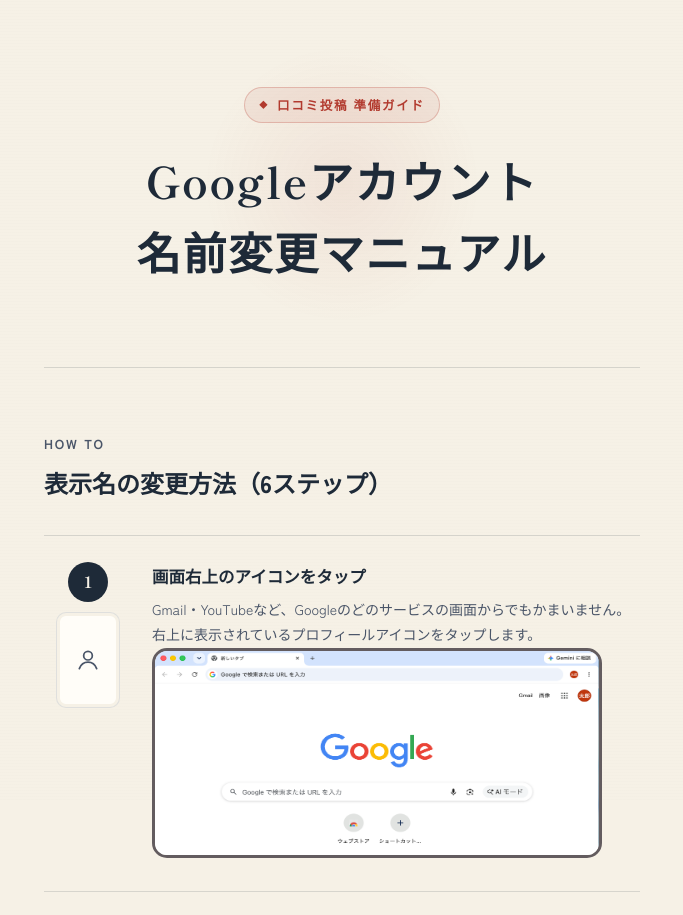
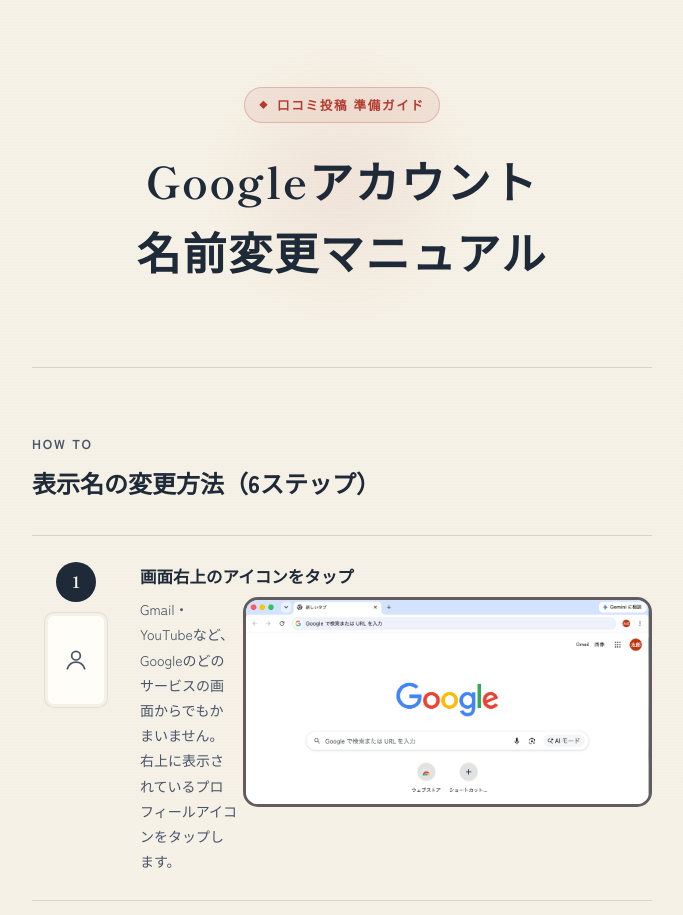
Before and after one commit to BROMOdesign/google-account-name, a plain HTML site: page google-name-change-guide.html in a window 1280 px wide. Shown: the top 915 px of the page, without its empty margins (298-981 px from the left). Drawn offline with Linux system fonts and the light colour scheme.

Commit message:
wrapのpaddingを22pxから10pxに変更。class="step_one"を追加。

```diff
--- a/google-name-change-guide.html
+++ b/google-name-change-guide.html
@@ -51,7 +51,7 @@
       .wrap {
         max-width: 640px;
         margin: 0 auto;
-        padding: 0 22px;
+        padding: 0 10px;
       }
 
       /* ---------- texture ---------- */
@@ -450,11 +450,6 @@
         color: rgba(74, 85, 104, 0.7);
       }
 
-      img {
-        border-radius: 15px;
-        border: 3px solid #635c5f;
-      }
-
       @media (max-width: 420px) {
         .step {
           grid-template-columns: 64px 1fr;
@@ -464,6 +459,17 @@
           width: 52px;
           height: 80px;
         }
+      }
+
+      /* ---------- 久保が追加しているcss ---------- */
+      img {
+        border-radius: 15px;
+        border: 3px solid #635c5f;
+      }
+
+      .step_one {
+        display: flex; /* 中身を横並びにする */
+        gap: 5px; /* 画像とテキストの間にスペースを作る */
       }
     </style>
   </head>
@@ -501,8 +507,9 @@
               </svg>
             </div>
           </div>
+          <div>
+            <h3>画面右上のアイコンをタップ</h3>
             <div class="step_one">
-            <h3>画面右上のアイコンをタップ</h3>
               <p>
                 Gmail・YouTubeなど、Googleのどのサービスの画面からでもかまいません。右上に表示されているプロフィールアイコンをタップします。
               </p>
@@ -511,6 +518,7 @@
                 width="450"
                 height="210"
               />
+            </div>
           </div>
         </div>
 
```
Lines whose indentation alone changed are shown as unchanged.
